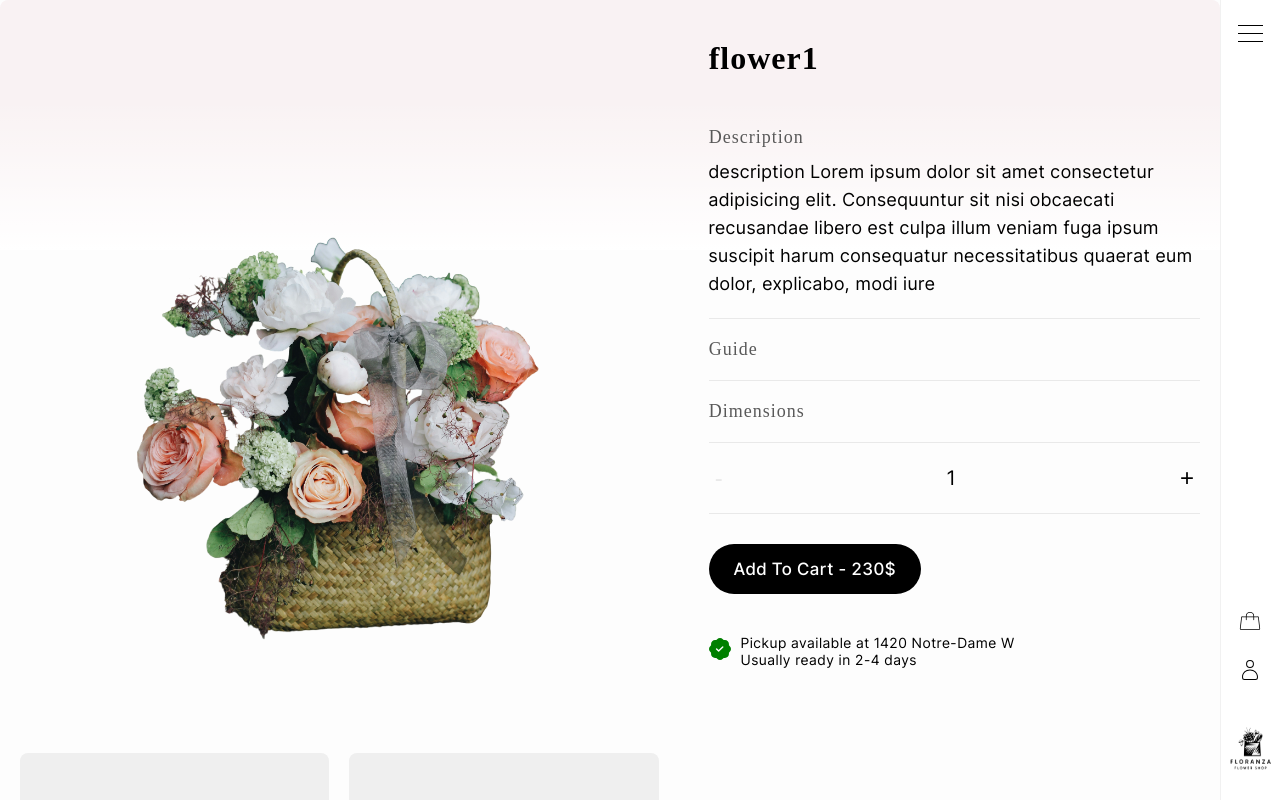
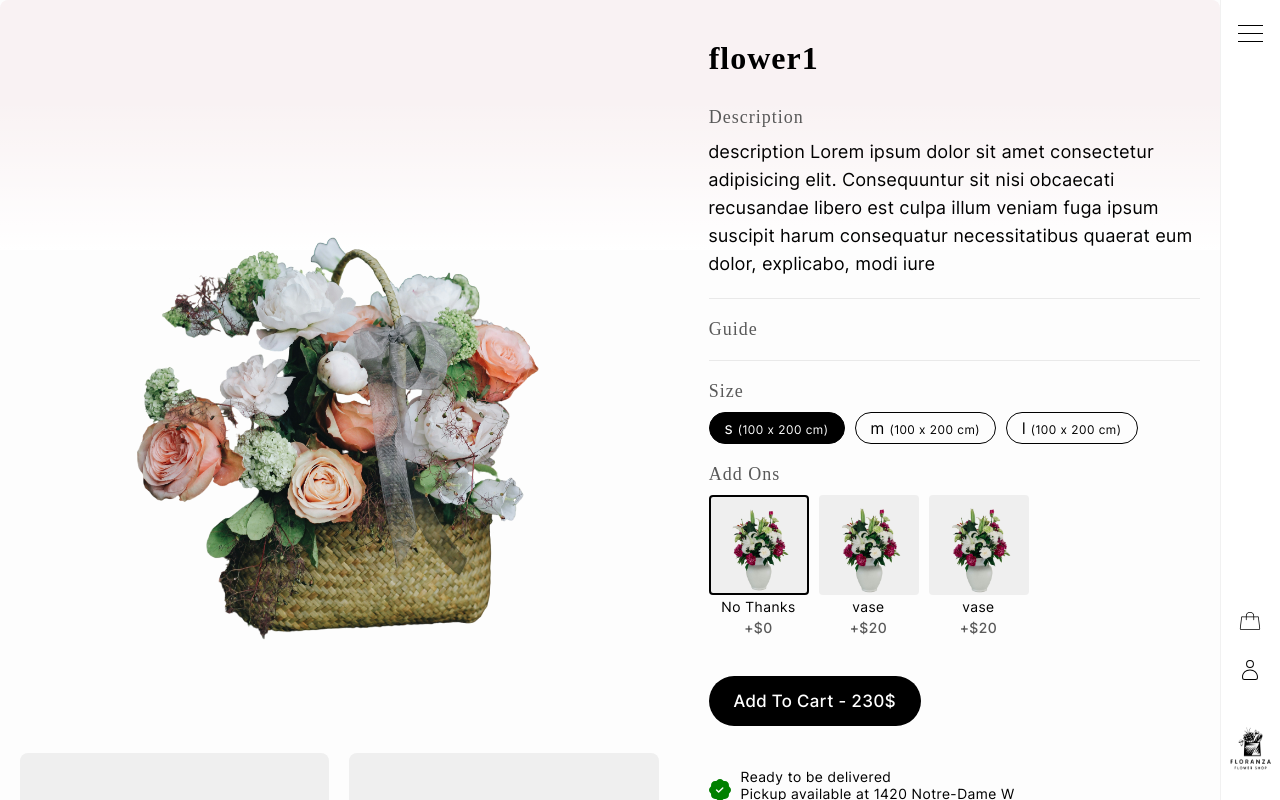
Before and after one commit to hanahelweh/flower_shop, a React (Vite) app: page /products/details in a window 1280 px wide. Shown: the top 800 px of the page. Built offline with nearby package versions, Linux system fonts and the light colour scheme; a web font is replaced by a local one.

Commit message:
update item details

```diff
--- a/src/components/Auth/Auth.module.css
+++ b/src/components/Auth/Auth.module.css
@@ -10,7 +10,7 @@
     margin-top: 40px;
     width: 100%;
 }
-p{
+.auth p{
     text-decoration: underline;
     text-align: center;
     font-size: 14px;
--- a/src/components/Auth/Auth.tsx
+++ b/src/components/Auth/Auth.tsx
@@ -1,10 +1,11 @@
 import React, { useState } from 'react'
 import LoginForm from './LoginForm'
 import RegisterForm from './RegisterForm'
+import styles from './Auth.module.css'
 export default function Auth() {
   const [show,setShow]=useState<string>('login')
   return (
-    <div>
+    <div className={styles.auth}>
       {show==='login'
       ?
       <LoginForm setShow={setShow} />
--- a/src/components/ItemDetails/Detail.tsx
+++ b/src/components/ItemDetails/Detail.tsx
@@ -17,14 +17,7 @@ export default function Detail({detail,product,current,setCurrent}:DetailProps)
             <div className={styles.title}>{detail}</div>
             {current !== null && current === detail && (
             <div className={styles.productText}>
-                {detail === 'dimensions' ? (
-                <>
-                    <div>width: {product.dimensions.width} CM</div>
-                    <div>height: {product.dimensions.height} CM</div>
-                </>
-                ) : (
-                product[detail]
-                )}
+              {product[detail]}
             </div>
             )}
         </div>
--- a/src/components/ItemDetails/ItemDetails.module.css
+++ b/src/components/ItemDetails/ItemDetails.module.css
@@ -29,7 +29,7 @@
     font-family: "Playwrite GB S", cursive;
     font-weight: 600;
     font-size: 32px;
-    margin-bottom: 30px;
+    margin-bottom:10px;
 }
 .title{
     color: rgb(89,89,89);
@@ -75,6 +75,51 @@
     font-size: 22px;
     color: green;
 }
+.flexContainer{
+    display: flex;
+    gap: 10px;
+    flex-wrap: wrap;
+    margin: 10px 0;
+}
+.addons{
+    text-align: center;
+    font-size: 14px;
+    cursor: pointer;
+}
+.addons p{
+    color: rgb(89,89,89);
+    margin: 4px 0 0 0;
+    font-weight: 500;
+}
+.addons img{
+    border-radius: 0.25rem;
+    aspect-ratio: 1/1;
+    object-fit: contain;
+    width: 100px;
+    background-color: rgb(239, 239, 239);
+}
+.size{
+    border: 1px solid black;
+    border-radius: 1rem;
+    text-align: center;
+    padding: 5px 15px;
+    cursor: pointer;
+    text-transform: lowercase;
+}
+.size span:nth-child(2){
+    font-size: 12px;
+}
+.size.selected{
+    background-color: black;
+    color: white;
+}
+.marginTop20{
+    margin-top: 20px;
+}
+.ready span{
+    vertical-align: middle;
+}
+
 @media all and (max-width:1024px){
     .container{
         grid-template-columns: 1fr;
--- a/src/components/ItemDetails/ItemDetails.tsx
+++ b/src/components/ItemDetails/ItemDetails.tsx
@@ -1,13 +1,9 @@
 import styles from './ItemDetails.module.css'
 import SubPagesHeader from '../ui/SubPagesHeader'
-import Quantity from './Quantity'
+// import Quantity from './Quantity'
 import Detail from './Detail';
 import { useState } from 'react';
 import { BsFillPatchCheckFill } from "react-icons/bs";
-interface Dimensions {
-  width: number;
-  height: number;
-}
 
 export interface ProductDetail {
   name: string;
@@ -15,23 +11,19 @@ export interface ProductDetail {
   images: string[];
   description: string;
   guide: string;
-  dimensions: Dimensions;
 }
 
 const product: ProductDetail = {
   name: 'flower1',
   price: 230,
-  dimensions: {
-    width: 200,
-    height: 300
-  },
   images: ['/images/flower3.png', '/images/flower2.png', '/images/flower3.png', '/images/flower5.png', '/images/flower6.png'],
   description: 'description Lorem ipsum dolor sit amet consectetur adipisicing elit. Consequuntur sit nisi obcaecati recusandae libero est culpa illum veniam fuga ipsum suscipit harum consequatur necessitatibus quaerat eum dolor, explicabo, modi iure',
   guide: 'guide Lorem ipsum dolor sit amet consectetur adipisicing elit. Consequuntur sit nisi obcaecati recusandae libero est culpa illum veniam fuga ipsum suscipit harum consequatur necessitatibus quaerat eum dolor, explicabo, modi iure',
 }
 export default function ItemDetails() {
   const [current, setCurrent] = useState<string | null>('description');
-
+  const [selectedAddons,setSelectedAddons] = useState<string>('');
+  const [selectedSize,setSelectedSize] = useState<string>('s');
   return (
     <>
       <SubPagesHeader />
@@ -47,16 +39,49 @@ export default function ItemDetails() {
           <div className={styles.productName}>
             {product.name}
           </div>
-          {(['description', 'guide', 'dimensions'] as const).map((detail) => (
+
+          {(['description', 'guide'] as const).map((detail) => (
             <Detail detail={detail} product={product} current={current} setCurrent={setCurrent}/>
           ))}
-          <div className={styles.itemDetailQuantity}>
+          <div className={`${styles.title} ${styles.marginTop20}`}>Size</div>
+          <div className={styles.flexContainer}>
+            <div className={`${styles.size} ${selectedSize==='s' ? styles.selected : ''}`} onClick={()=>setSelectedSize('s')}>
+              <span>s </span>
+              <span>(100 x 200 cm)</span>
+            </div>
+            <div className={`${styles.size} ${selectedSize==='m' ? styles.selected : ''}`} onClick={()=>setSelectedSize('m')}>
+              <span>m </span>
+              <span>(100 x 200 cm)</span>
+            </div>
+            <div className={`${styles.size} ${selectedSize==='l' ? styles.selected : ''}`} onClick={()=>setSelectedSize('l')}>
+              <span>l </span>
+              <span>(100 x 200 cm)</span>
+            </div>
+          </div>
+          <div className={`${styles.title} ${styles.marginTop20}`}>Add Ons</div>
+          <div className={styles.flexContainer}>
+            <div className={styles.addons} onClick={()=>setSelectedAddons('')}>
+              <img src="/images/flower1.png" alt="1" style={{border: selectedAddons === '' ? '2px solid black' : ''}}/>
+              <div>No Thanks</div>
+              <p>+$0</p>
+            </div>
+            {Array.from({length:2}).map((_,i)=>
+            <div className={styles.addons} onClick={()=>setSelectedAddons(`${i}`)}>
+              <img src="/images/flower1.png" alt="1" style={{border: selectedAddons === `${i}` ? '2px solid black' : ''}}/>
+              <div>vase</div>
+              <p>+$20</p>
+            </div>)}
+          </div>
+          {/* <div className={styles.itemDetailQuantity}>
             <Quantity />
-          </div>
+          </div> */}
           <div className={`${styles.btn} button`}>add to cart - {product.price}$</div>
           <div className={styles.note}>
             <div className={styles.icon}><BsFillPatchCheckFill/></div>
             <div>
+              <div className={styles.ready}>
+                <span>Ready to be delivered</span>
+              </div>
               <div>
                 Pickup available at 1420 Notre-Dame W
               </div>
```
Also changed, not shown: src/components/Products/Product.tsx (+4 -4 lines).
